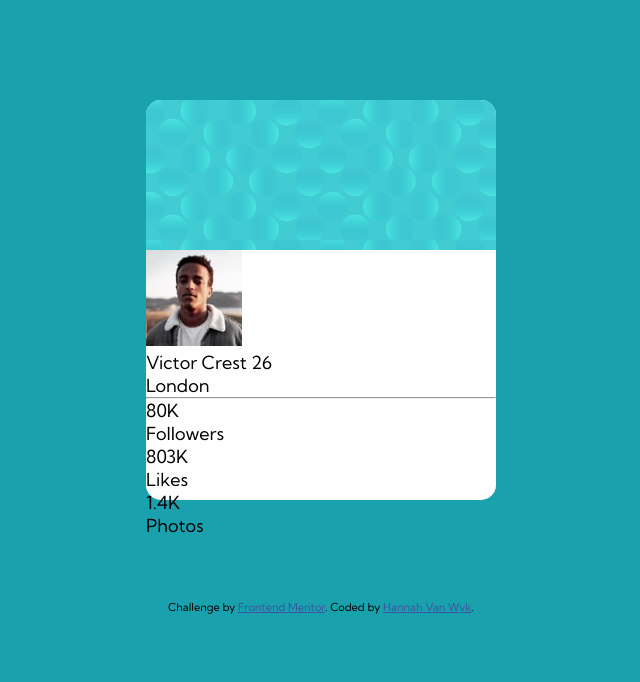
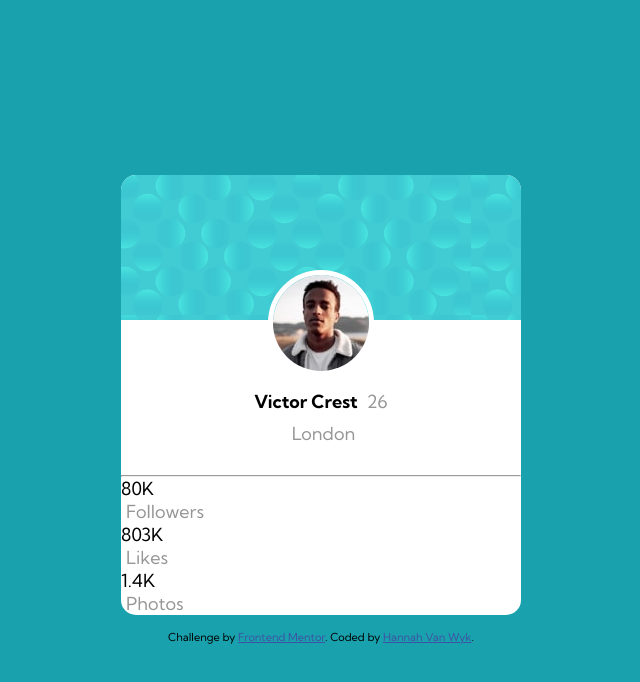
Before and after one commit to hannahvw/profile-card-component-main, a plain HTML site: page index.html in a window 1280 px wide. Shown: the whole page, without its empty margins (319-959 px from the left). Drawn offline with Linux system fonts and the light colour scheme.

Commit message:
Positioned profile img

```diff
--- a/styles.css
+++ b/styles.css
@@ -21,20 +21,45 @@
 
 body {
   font-size: 18px;
-    font-family: 'Kumbh Sans', sans-serif;
+  font-family: "Kumbh Sans", sans-serif;
   background-color: var(--primary-color-cyan);
 }
 
 .profile-card-container {
   background-color: white;
-  max-width: 350px;
-  height: 400px;
-  margin: 100px auto;
+  max-width: 400px;
+  height: 55vh;
+  margin: 175px auto 15px;
   border-radius: 15px;
 }
 
 .card-background {
   background-image: url(images/bg-pattern-card.svg);
-  height: 150px;
+  height: 33%;
   border-radius: 15px 15px 0 0;
 }
+
+.profile-img {
+  border-radius: 50%;
+  border: 5px solid white;
+  display: block;
+  margin: 0 auto;
+  margin-top: -50px;
+}
+
+.profile-info {
+  line-height: 2rem;
+  margin: 10px auto 25px;
+  text-align: center;
+}
+
+.profile-info p:first-child {
+  font-weight: 700;
+}
+
+.profile-info span,
+p:last-child {
+  color: var(--neutral-gray-color);
+  font-weight: 400;
+  padding-left: 5px;
+}
```
Lines whose indentation alone changed are shown as unchanged.
